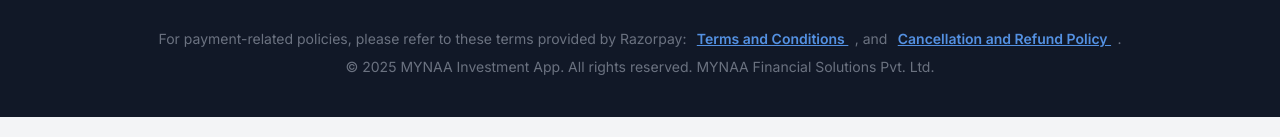
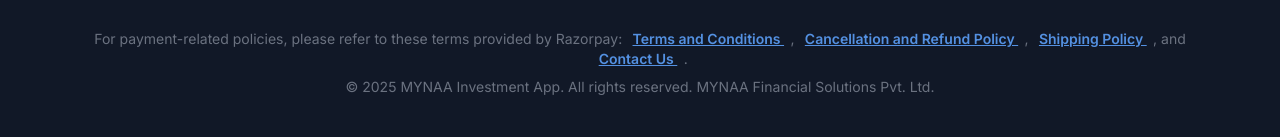
Before and after one commit to roshanindia33/myna, a plain HTML site: page premium-services.html in a window 1280 px wide. Shown: the part 3859-3996 px from the top of the page. Drawn offline with nearby package versions, Linux system fonts and the light colour scheme.

Commit message:
initial website commit for myna app

```diff
--- a/premium-services.html
+++ b/premium-services.html
@@ -575,12 +575,21 @@
                     onmouseover="this.style.color='#ffffff';"
                     onmouseout="this.style.color='#5491e2';">
                     Terms and Conditions
-                </span>, and
+                </span>,
                 <span onclick="window.location.href='https://merchant.razorpay.com/policy/QiXPbsLbbqeMnd/refund';"
                     style="cursor: pointer; color: #5491e2; text-decoration: underline; font-weight: 600; padding: 0.2rem 0.4rem; border-radius: 0.25rem; transition: background-color 0.3s ease;"
-                    onmouseover="this.style.color='#ffffff';"
-                    onmouseout="this.style.color='#5491e2';">
+                    onmouseover="this.style.color='#ffffff';" onmouseout="this.style.color='#5491e2';">
                     Cancellation and Refund Policy
+                </span>,
+                <span onclick="window.location.href='https://merchant.razorpay.com/policy/QiXPbsLbbqeMnd/shipping';"
+                    style="cursor: pointer; color: #5491e2; text-decoration: underline; font-weight: 600; padding: 0.2rem 0.4rem; border-radius: 0.25rem; transition: background-color 0.3s ease;"
+                    onmouseover="this.style.color='#ffffff';" onmouseout="this.style.color='#5491e2';">
+                    Shipping Policy
+                </span>, and
+                <span onclick="window.location.href='https://merchant.razorpay.com/policy/QiXPbsLbbqeMnd/contact_us';"
+                    style="cursor: pointer; color: #5491e2; text-decoration: underline; font-weight: 600; padding: 0.2rem 0.4rem; border-radius: 0.25rem; transition: background-color 0.3s ease;"
+                    onmouseover="this.style.color='#ffffff';" onmouseout="this.style.color='#5491e2';">
+                    Contact Us
                 </span>.</p>
             <p class="mt-2 text-gray-500 text-sm">&copy; 2025 MYNAA Investment App. All rights reserved. MYNAA Financial Solutions Pvt. Ltd.</p>
         </div>
```
Also changed, not shown: index.html (+11 -1 lines).
